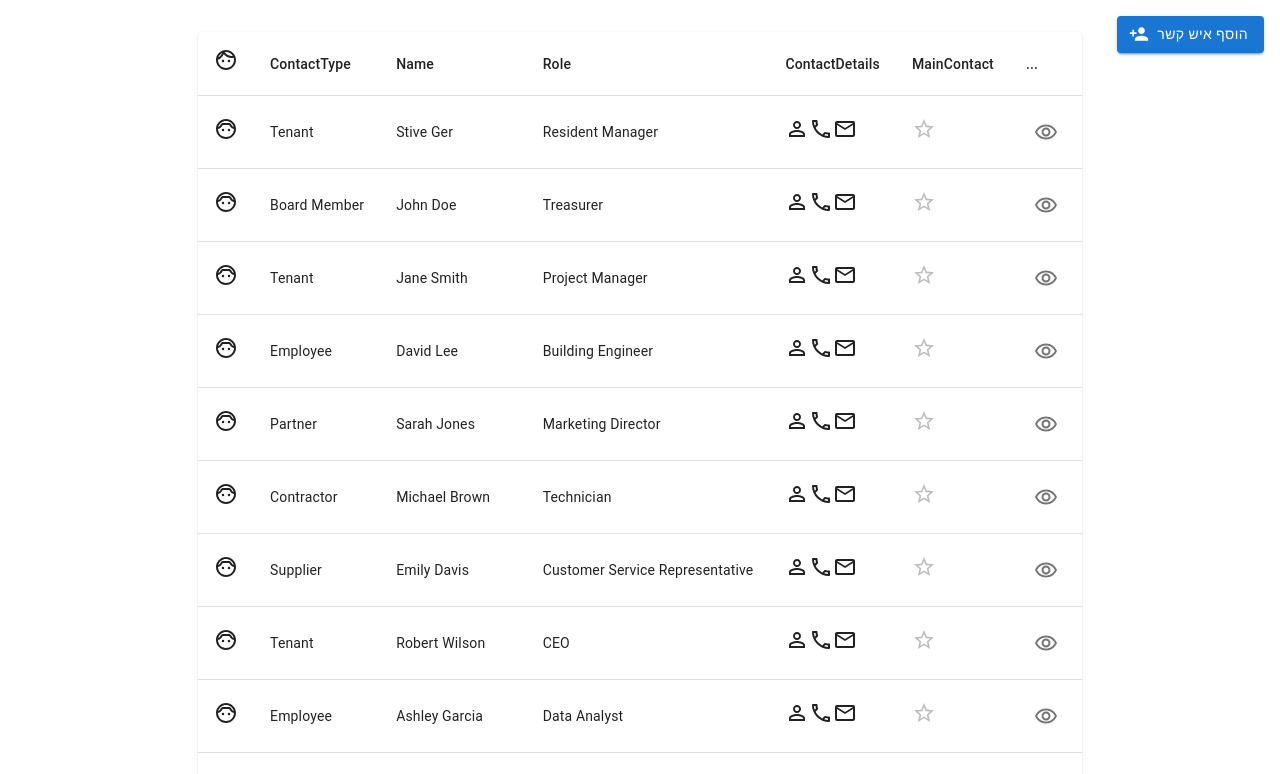
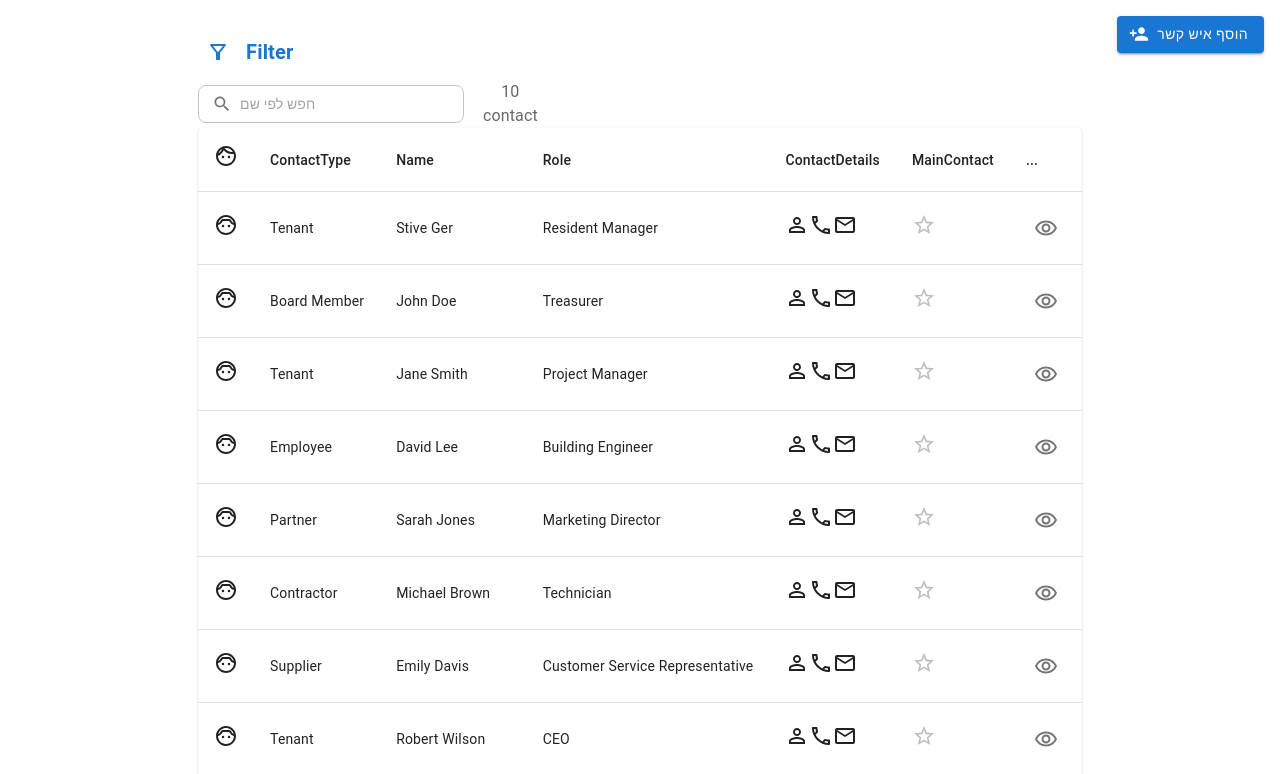
Before and after one commit to hodaya-aharoni/A-point-project, a React (Vite) app: page / in a window 1280 px wide. Shown: the top 774 px of the page. Built offline with nearby package versions, Linux system fonts and the light colour scheme.

Commit message:
enable filtering by name

```diff
--- a/src/App.jsx
+++ b/src/App.jsx
@@ -1,15 +1,15 @@
 import { useEffect, useState } from 'react'
 import './App.css'
 import CTable from './component/Table'
-
 import { useDispatch } from 'react-redux'
 import { insert } from './app/contactSlice'
-
 import AddButton from './component/AddButton'
+import Filter from './component/Filter'
 
 
 function App() {
   const [open, setOpen] = useState(false);
+
   function onClose() {
     setOpen(false)
   }
@@ -26,9 +26,10 @@ function App() {
   }, [])
   return (
   <>
-
+    <Filter/>
       <AddButton open={open} onClose={onClose} setOpen={setOpen}/>
       <CTable open={open} onClose={onClose} setOpen={setOpen}/>
+
 
     </>
   )
--- a/src/component/DrawerMUI.jsx
+++ b/src/component/DrawerMUI.jsx
@@ -19,6 +19,7 @@ const ContactDrawer = ({ contact, open, onClose }) => {
                 <Typography variant="h6" sx={{ marginBottom: 2 }}> </Typography>
             </Box>
         </Drawer>
+
     );
 };
 
@@ -35,6 +36,7 @@ const ContactDrawerTrigger = ({ row }) => {
             </IconButton>
             <ContactDrawer contact={row} open={drawerOpen} onClose={() => setDrawerOpen(false)} />
         </>
+
     );
 
 };
--- /dev/null
+++ b/src/component/Filter.jsx
@@ -0,0 +1,78 @@
+
+import { useState } from "react";
+import { useSelector, useDispatch } from "react-redux";
+import { TextField, InputAdornment, IconButton, Box, Typography } from "@mui/material";
+import SearchIcon from "@mui/icons-material/Search";
+import FilterAltOutlinedIcon from "@mui/icons-material/FilterAltOutlined";
+import { insert } from "../app/contactSlice";
+import contactData from "../contact.json";
+import FilterModal from "./FilterModal";
+
+const Filter = () => {
+  const [search, setSearch] = useState("");
+  const [open, setOpen] = useState(false);
+  const dispatch = useDispatch();
+
+
+  const contactsCount = useSelector((state) => state.contact.arr.length);
+
+  const handleSearch = (event) => {
+    const value = event.target.value;
+    setSearch(value);
+
+    const filteredData = contactData.filter(contact =>
+      (`${contact.firstName} ${contact.lastName}`).toLowerCase().includes(value.toLowerCase())
+    );
+
+    dispatch(insert(filteredData));
+  };
+
+  return (
+    <Box sx={{ display: "flex", flexDirection: "column", alignItems: "flex-start", gap: 1 }}>
+
+
+      <Box sx={{ display: "flex", alignItems: "center", gap: 1 }}>
+        <IconButton  color="primary" onClick={() => setOpen(true)}>
+          <FilterAltOutlinedIcon fontSize="medium" />
+        </IconButton>
+        <Typography variant="h6" fontWeight="bold" color="primary">
+          Filter
+        </Typography>
+      </Box>
+
+
+      <Box sx={{ display: "flex", alignItems: "center", gap: 2 }}>
+        <TextField
+          variant="outlined"
+          placeholder="חפש לפי שם"
+          value={search}
+          onChange={handleSearch}
+          InputProps={{
+            startAdornment: (
+              <InputAdornment position="start">
+                <SearchIcon fontSize="small" />
+              </InputAdornment>
+            ),
+          }}
+          sx={{
+            width: "100%",
+            maxWidth: 300,
+            "& .MuiOutlinedInput-root": {
+              borderRadius: "8px",
+              fontSize: "14px",
+            },
+          }}
+          size="small"
+        />
+
+
+        <Typography variant="body1" color="textSecondary">
+          {contactsCount} contact
+        </Typography>
+      </Box>
+      <FilterModal open={open} onClose={() => setOpen(false)} />
+    </Box>
+  );
+};
+
+export default Filter;
--- /dev/null
+++ b/src/component/FilterModal.jsx
@@ -0,0 +1,62 @@
+import { useState } from "react";
+import { Box, Typography, Modal, Button, MenuItem, Select, Switch, IconButton } from "@mui/material";
+import CloseIcon from "@mui/icons-material/Close";
+
+const FilterModal = ({ open, onClose }) => {
+  const [filters, setFilters] = useState({
+    contactType: "All",
+    tags: "All",
+    activeContact: "All",
+    mainContact: false
+  });
+
+  return (
+    <Modal open={open} onClose={onClose} sx={{ display: "flex", alignItems: "center", justifyContent: "center" }}>
+      <Box sx={{ backgroundColor: "white", padding: 3, borderRadius: 2, width: 300, boxShadow: 3 }}>
+
+        <Box sx={{ display: "flex", justifyContent: "space-between", alignItems: "center", mb: 2 }}>
+          <Typography variant="h6" fontWeight="bold">Filter</Typography>
+          <IconButton onClick={onClose}>
+            <CloseIcon />
+          </IconButton>
+        </Box>
+
+
+        <Button variant="outlined" size="small" sx={{ mb: 2 }}>x Clear all</Button>
+
+
+        <Typography variant="body1">Contact Type</Typography>
+        <Select fullWidth value={filters.contactType} onChange={(e) => setFilters({ ...filters, contactType: e.target.value })}>
+          <MenuItem value="All">All</MenuItem>
+          <MenuItem value="Client">Client</MenuItem>
+          <MenuItem value="Supplier">Supplier</MenuItem>
+        </Select>
+
+        <Typography variant="body1">Tags</Typography>
+        <Select fullWidth value={filters.tags} onChange={(e) => setFilters({ ...filters, tags: e.target.value })}>
+          <MenuItem value="All">All</MenuItem>
+          <MenuItem value="VIP">VIP</MenuItem>
+          <MenuItem value="New">New</MenuItem>
+        </Select>
+
+        <Typography variant="body1">Active Contact</Typography>
+        <Select fullWidth value={filters.activeContact} onChange={(e) => setFilters({ ...filters, activeContact: e.target.value })}>
+          <MenuItem value="All">All</MenuItem>
+          <MenuItem value="Yes">Yes</MenuItem>
+          <MenuItem value="No">No</MenuItem>
+        </Select>
+
+        <Typography variant="body1">Main Contact</Typography>
+        <Switch checked={filters.mainContact} onChange={(e) => setFilters({ ...filters, mainContact: e.target.checked })} />
+
+
+        <Box sx={{ display: "flex", justifyContent: "space-between", mt: 3 }}>
+          <Button variant="text" onClick={onClose}>Cancel</Button>
+          <Button variant="contained" onClick={onClose}>Save</Button>
+        </Box>
+      </Box>
+    </Modal>
+  );
+};
+
+export default FilterModal;
--- a/src/component/Table.jsx
+++ b/src/component/Table.jsx
@@ -1,3 +1,4 @@
+
 import * as React from 'react';
 import Table from '@mui/material/Table';
 import TableBody from '@mui/material/TableBody';
```
Also changed, not shown: src/component/AddButton.jsx (+0 -8 lines), src/component/TableItem.jsx (+1 -11 lines).
